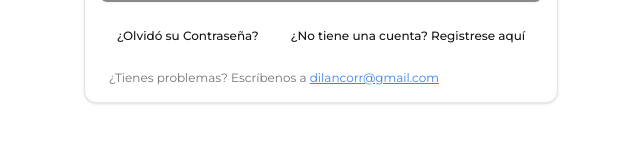
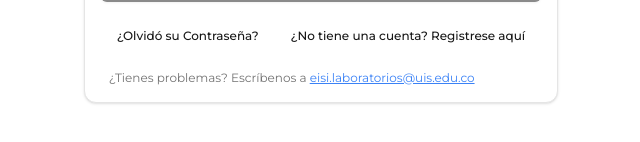
Before and after one commit to estebanpgweb/uis.tg-client, a React (Vite) app: page /login in a window 1280 px wide. Shown: the part 488-630 px from the top of the page, without its empty margins (319-959 px from the left). Built offline with nearby package versions, Linux system fonts and the light colour scheme; no server answers.

Commit message:
Cambio correo de la escuela de soporte

```diff
--- a/src/Template.tsx
+++ b/src/Template.tsx
@@ -88,10 +88,10 @@ const Template = ({ children }: PropsWithChildren) => {
                   <p className="text-xs text-muted-foreground px-2">
                     ¿Tienes problemas? Escríbenos a{" "}
                     <a
-                      href="mailto:dilancorr@gmail.com"
+                      href="mailto:eisi.laboratorios@uis.edu.co"
                       className="text-blue-500 underline break-all"
                     >
-                      dilancorr@gmail.com
+                      eisi.laboratorios@uis.edu.co
                     </a>
                   </p>
                 </PopoverContent>
@@ -146,10 +146,10 @@ const Template = ({ children }: PropsWithChildren) => {
                     <p className="text-xs text-muted-foreground px-2">
                       ¿Tienes problemas? Escríbenos a{" "}
                       <a
-                        href="mailto:dilancorr@gmail.com"
+                        href="mailto:eisi.laboratorios@uis.edu.co"
                         className="text-blue-500 underline break-all"
                       >
-                        dilancorr@gmail.com
+                        eisi.laboratorios@uis.edu.co
                       </a>
                     </p>
                   </PopoverContent>
@@ -206,10 +206,10 @@ const Template = ({ children }: PropsWithChildren) => {
                       <p className="text-xs text-muted-foreground px-2">
                         ¿Tienes problemas? Escríbenos a{" "}
                         <a
-                          href="mailto:dilancorr@gmail.com"
+                          href="mailto:eisi.laboratorios@uis.edu.co"
                           className="text-blue-500 underline break-all"
                         >
-                          dilancorr@gmail.com
+                          eisi.laboratorios@uis.edu.co
                         </a>
                       </p>
                     </PopoverContent>
--- a/src/routes/login.tsx
+++ b/src/routes/login.tsx
@@ -246,10 +246,10 @@ const LoginRoute = () => {
         <p className="text-xs text-muted-foreground px-2">
           ¿Tienes problemas? Escríbenos a{" "}
           <a
-            href="mailto:dilancorr@gmail.com"
+            href="mailto:eisi.laboratorios@uis.edu.co"
             className="text-blue-500 underline break-all"
           >
-            dilancorr@gmail.com
+            eisi.laboratorios@uis.edu.co
           </a>
         </p>
       </Card>
--- a/src/routes/register.tsx
+++ b/src/routes/register.tsx
@@ -304,10 +304,10 @@ const RegisterRoute = () => {
         <p className="text-xs text-muted-foreground px-2">
           ¿Tienes problemas? Escríbenos a{" "}
           <a
-            href="mailto:dilancorr@gmail.com"
+            href="mailto:eisi.laboratorios@uis.edu.co"
             className="text-blue-500 underline break-all"
           >
-            dilancorr@gmail.com
+            eisi.laboratorios@uis.edu.co
           </a>
         </p>
       </Card>
```
Also changed, not shown: 1 other file (tests, documents, lock files or other folders).
